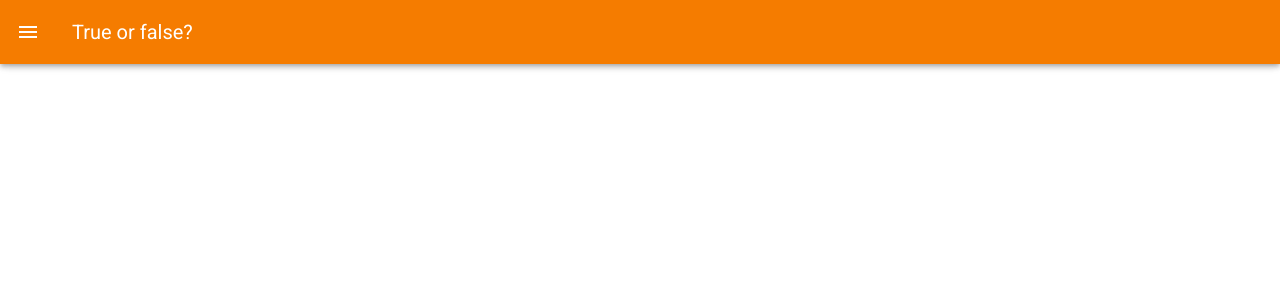
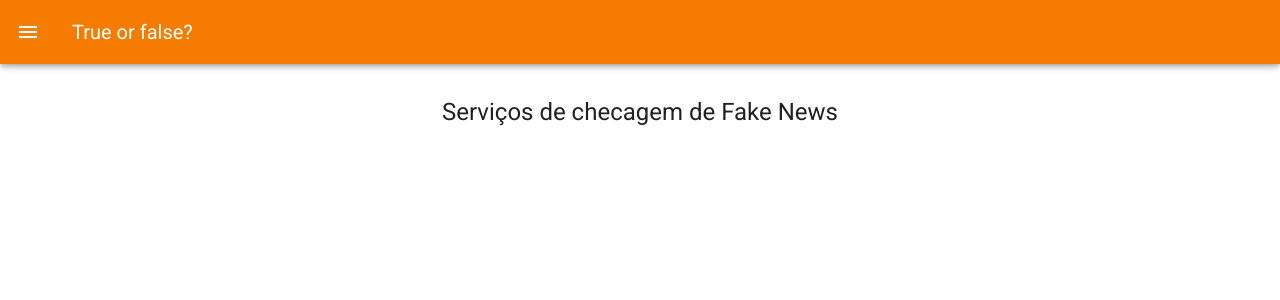
Before and after one commit to mhelenacipriano/hackatontime7, a Vue app: page /paginaNoticias in a window 1280 px wide. Shown: the top 300 px of the page. Built offline with nearby package versions, Linux system fonts and the light colour scheme.

Commit message:
atualizando

```diff
--- a/src/views/paginaNoticias.vue
+++ b/src/views/paginaNoticias.vue
@@ -1,5 +1,13 @@
 <template>
-  <hello-world />
+  <v-container>
+    <h2 class="text-h5 text-center mb-3 mt-5">
+      Serviços de checagem de Fake News
+    </h2>
+
+    <v-simple-table>
+
+    </v-simple-table>
+  </v-container>
 </template>
 
 <script>
```
